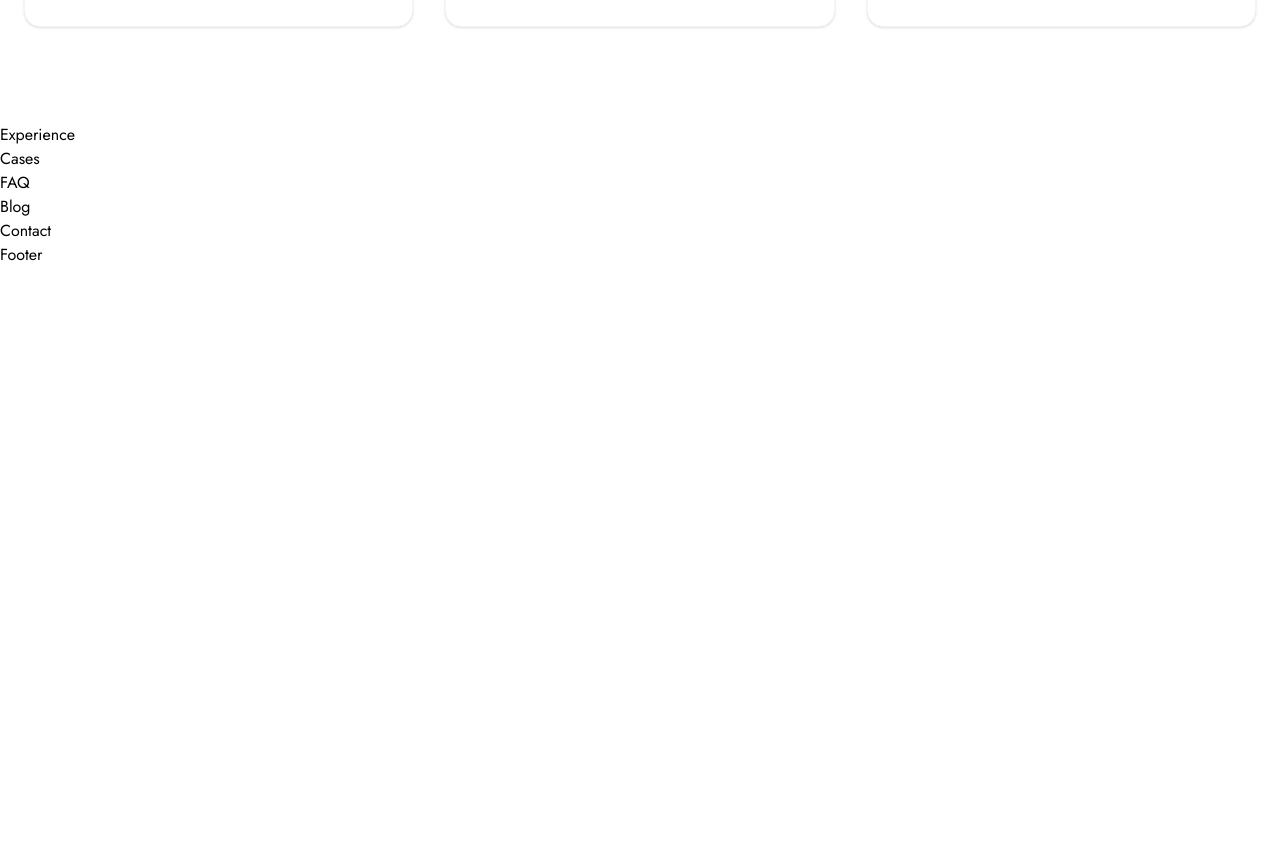
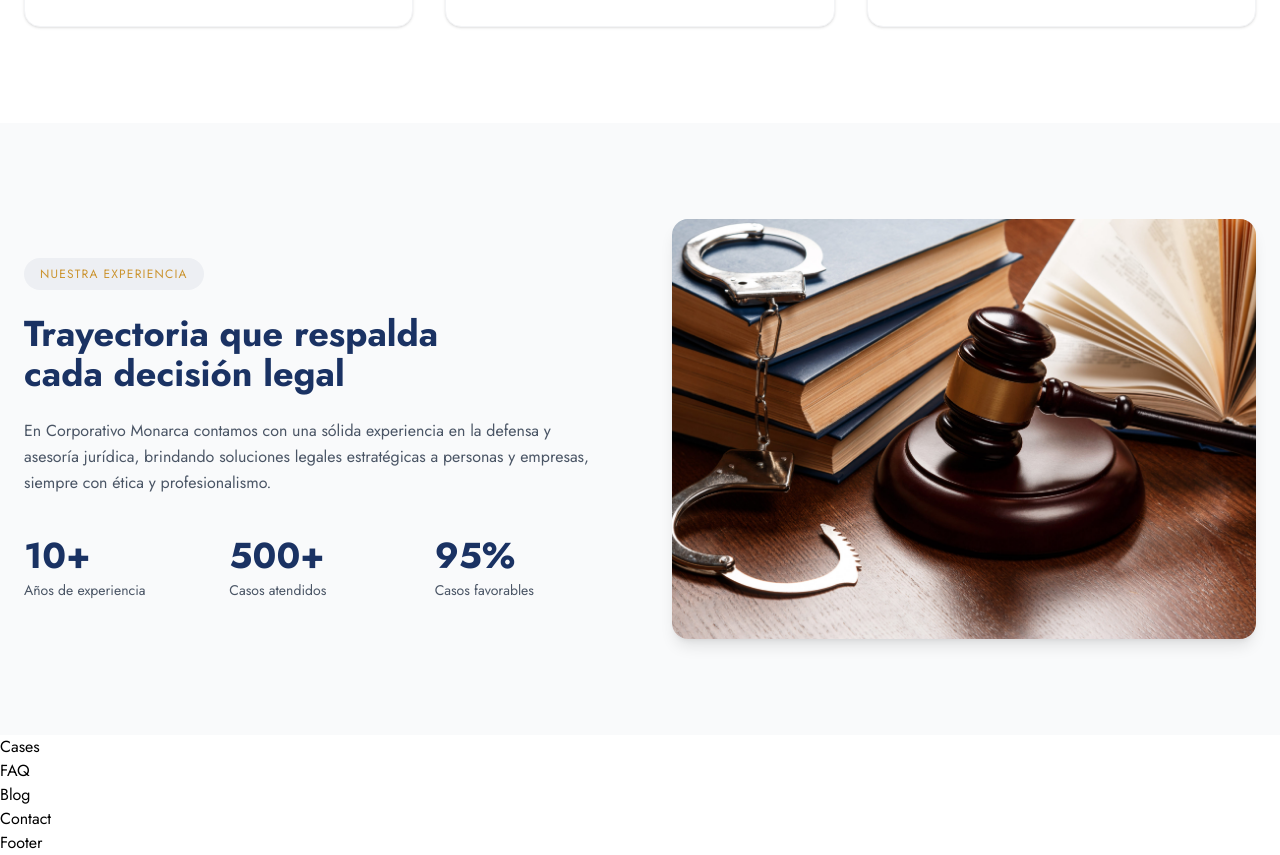
Before and after one commit to Koritek-MX/corporativo-monarca-landing-page, a React (Vite) app: page / in a window 1280 px wide. Shown: the part 1580-2435 px from the top of the page. Before the commit the page ends 1847 px from the top, so only its background shows below. Built offline with nearby package versions, Linux system fonts and the light colour scheme.

Commit message:
Change: Se agregaron efectos a las estadisticas -@fernandobo681

```diff
--- /dev/null
+++ b/src/components/common/Counter.tsx
@@ -0,0 +1,37 @@
+import { useEffect, useRef, useState } from "react";
+
+interface CounterProps {
+  end: number;
+  duration?: number;
+  start?: boolean;
+}
+
+const Counter = ({ end, duration = 3500, start = false }: CounterProps) => {
+  const [count, setCount] = useState(0);
+  const hasStarted = useRef(false);
+
+  useEffect(() => {
+    if (!start || hasStarted.current) return;
+
+    hasStarted.current = true;
+    let current = 0;
+    const increment = end / (duration / 16);
+
+    const timer = setInterval(() => {
+      current += increment;
+
+      if (current >= end) {
+        setCount(end);
+        clearInterval(timer);
+      } else {
+        setCount(Math.floor(current));
+      }
+    }, 16);
+
+    return () => clearInterval(timer);
+  }, [start, end, duration]);
+
+  return <>{count}</>;
+};
+
+export default Counter;
--- a/src/components/sections/Experience.tsx
+++ b/src/components/sections/Experience.tsx
@@ -1,7 +1,95 @@
-import React from 'react'
+import experienceImage from "../../assets/images/DERECHO-PENAL.jpeg";
+import { useEffect, useRef, useState } from "react";
+import Counter from "../common/Counter";
 
-export default function Experience() {
+const stats = [
+  { value: 10, label: "Años de experiencia", suffix: "+", duration: 3000 },
+  { value: 500, label: "Casos atendidos", suffix: "+", duration: 4000 },
+  { value: 95, label: "Casos favorables", suffix: "%", duration: 2500 },
+];
+
+const Experience = () => {
+
+  const sectionRef = useRef<HTMLDivElement | null>(null);
+  const [visible, setVisible] = useState(false);
+
+  useEffect(() => {
+    const observer = new IntersectionObserver(
+      ([entry]) => {
+        if (entry.isIntersecting) {
+          setVisible(true);
+          observer.disconnect();
+        }
+      },
+      { threshold: 0.4 }
+    );
+
+    if (sectionRef.current) {
+      observer.observe(sectionRef.current);
+    }
+
+    return () => observer.disconnect();
+  }, []);
+
   return (
-    <div>Experience</div>
-  )
-}
+    <section
+      ref={sectionRef}
+      id="experiencia"
+      className="py-24 bg-gray-50"
+    >
+      <div className="max-w-7xl mx-auto px-6 grid grid-cols-1 lg:grid-cols-2 gap-16 items-center">
+
+        {/* Text Content */}
+        <div>
+          {/* Badge */}
+          <span className="inline-flex items-center mb-6 px-4 py-2 rounded-full bg-primary/5 text-secondary text-xs tracking-widest uppercase">
+            Nuestra Experiencia
+          </span>
+
+          {/* Title */}
+          <h2 className="text-3xl md:text-4xl font-bold text-primary mb-6">
+            Trayectoria que respalda <br /> cada decisión legal
+          </h2>
+
+          {/* Description */}
+          <p className="text-gray-600 mb-10 leading-relaxed max-w-xl">
+            En Corporativo Monarca contamos con una sólida experiencia en la
+            defensa y asesoría jurídica, brindando soluciones legales estratégicas
+            a personas y empresas, siempre con ética y profesionalismo.
+          </p>
+
+          {/* Stats */}
+          <div className="grid grid-cols-3 gap-8">
+            {stats.map((stat, index) => (
+              <div key={index}>
+                <p className="text-3xl md:text-4xl font-bold text-primary">
+                  <Counter
+                    end={stat.value}
+                    duration={stat.duration}
+                    start={visible}
+                  />
+                  {stat.suffix}
+                </p>
+                <p className="text-sm text-gray-600 mt-1">
+                  {stat.label}
+                </p>
+              </div>
+            ))}
+          </div>
+        </div>
+
+        {/* Image */}
+        <div className="relative">
+          <img
+            src={experienceImage}
+            alt="Experiencia Corporativo Monarca"
+            className="w-full h-[420px] object-cover rounded-2xl shadow-lg"
+          />
+        </div>
+
+      </div>
+    </section>
+  );
+};
+
+export default Experience;
```
